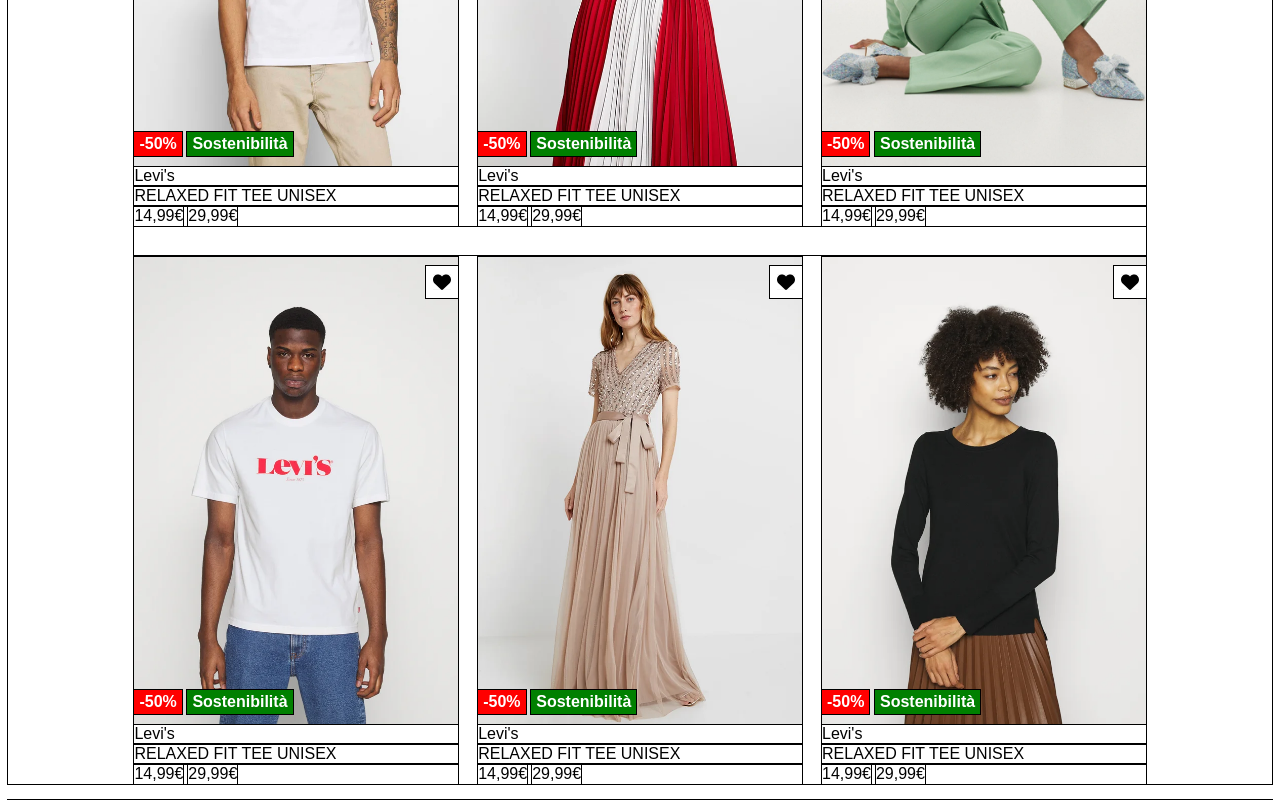
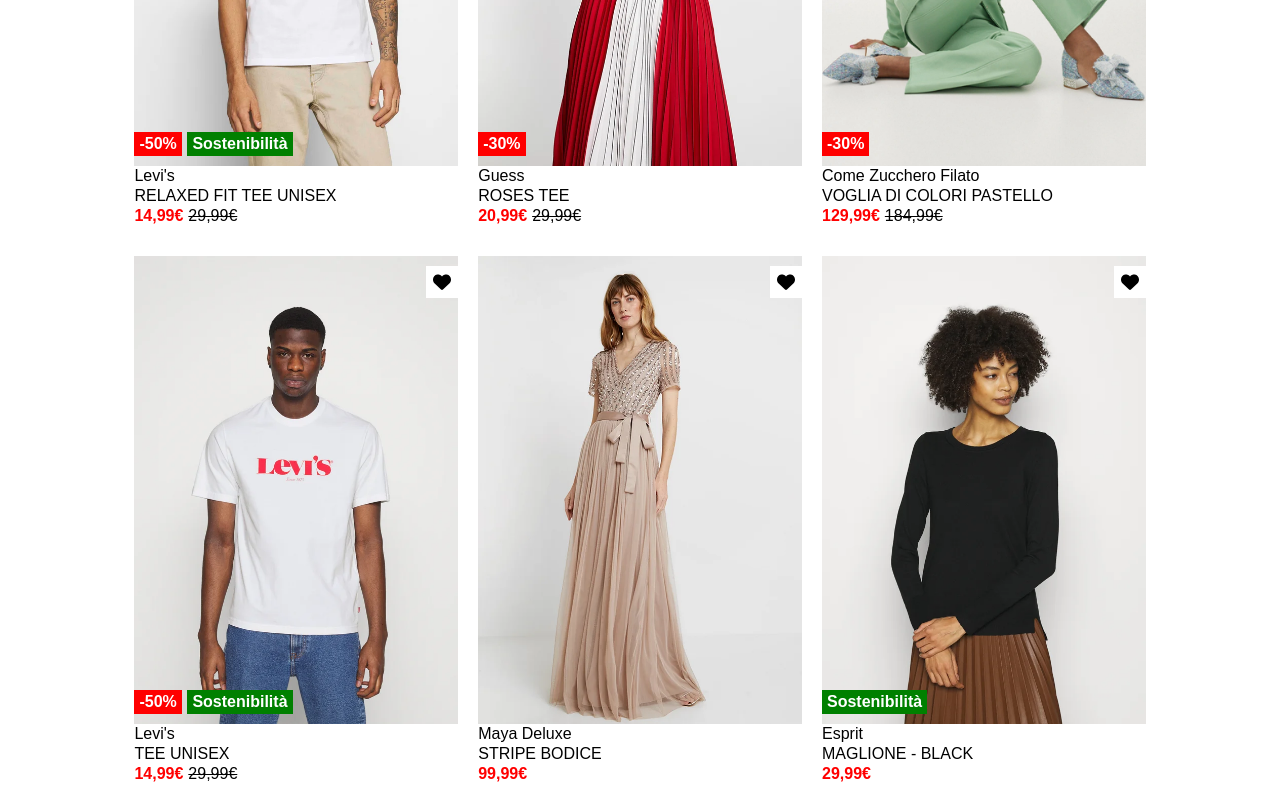
Before and after one commit to Giovanni-Greggio7/html-css-boolando, a plain HTML site: page index.html in a window 1280 px wide. Shown: the part 317-1117 px from the top of the page. Drawn offline with Linux system fonts and the light colour scheme.

Commit message:
Add: offers details

```diff
--- a/css/debug.css
+++ b/css/debug.css
@@ -1,6 +1,6 @@
-* {
+/* * {
     outline: 1px solid black;
-}
+} */
 
 * {
     font-family: sans-serif;
--- a/css/style.css
+++ b/css/style.css
@@ -58,6 +58,16 @@ main {
     padding: 2px 5px;
 }
 
+.sustain2 {
+    background-color: green;
+    color: white;
+    font-weight: 600;
+    position: absolute;
+    left: 0px;
+    bottom: 10px;
+    padding: 2px 5px;
+}
+
 /* .text {
     line-height: 2px;
 } */
@@ -75,9 +85,12 @@ p {
 }
 
 .offer {
-
+    color: red;
+    font-weight: 600;
 }
 
 .original {
+    font-weight: 200;
+    text-decoration: line-through;
 
 }
--- a/index.html
+++ b/index.html
@@ -72,8 +72,7 @@
                    </div>
 
                    <div class="card-text1">
-                       <p class="discount">-50%</p>
-                       <p class="sustain">Sostenibilità</p>
+                       <p class="discount">-30%</p>
                    </div>
 
                    <div>
@@ -82,10 +81,10 @@
 
                </figure>
                <div class="text">
-                  <p>Levi's</p>
-                  <p>RELAXED FIT TEE UNISEX</p>
+                  <p>Guess</p>
+                  <p>ROSES TEE</p>
                   <div class="price">
-                      <p class="offer">14,99€</p>
+                      <p class="offer">20,99€</p>
                       <p class="original">29,99€</p>
                   </div>
                </div>
@@ -104,8 +103,7 @@
                     </div>
 
                     <div class="card-text1">
-                        <p class="discount">-50%</p>
-                        <p class="sustain">Sostenibilità</p>
+                        <p class="discount">-30%</p>
                     </div>
 
                     <div>
@@ -114,11 +112,11 @@
 
                 </figure>
                 <div class="text">
-                   <p>Levi's</p>
-                   <p>RELAXED FIT TEE UNISEX</p>
+                   <p>Come Zucchero Filato</p>
+                   <p>VOGLIA DI COLORI PASTELLO</p>
                    <div class="price">
-                       <p class="offer">14,99€</p>
-                       <p class="original">29,99€</p>
+                       <p class="offer">129,99€</p>
+                       <p class="original">184,99€</p>
                    </div>
                 </div>
              </div>
@@ -149,7 +147,7 @@
             </figure>
              <div class="text">
                  <p>Levi's</p>
-                 <p>RELAXED FIT TEE UNISEX</p>
+                 <p>TEE UNISEX</p>
                  <div class="price">
                      <p class="offer">14,99€</p>
                      <p class="original">29,99€</p>
@@ -169,22 +167,15 @@
 
                  </div>
 
-                 <div class="card-text1">
-                     <p class="discount">-50%</p>
-                     <p class="sustain">Sostenibilità</p>
-                 </div>
-
                  <div>
                       <img src="./images/img/5.webp" width="100%" alt="">
                  </div>
 
              </figure>
              <div class="text">
-                 <p>Levi's</p>
-                 <p>RELAXED FIT TEE UNISEX</p>
-                 <div class="price">
-                      <p class="offer">14,99€</p>
-                      <p class="original">29,99€</p>
+                 <p>Maya Deluxe</p>
+                 <p>STRIPE BODICE</p>
+                 <p class="offer">99,99€</p>
                  </div>
              </div>
           </div>
@@ -202,8 +193,7 @@
                  </div>
 
                  <div class="card-text1">
-                     <p class="discount">-50%</p>
-                     <p class="sustain">Sostenibilità</p>
+                     <p class="sustain2">Sostenibilità</p>
                     </div>
 
                  <div>
@@ -212,11 +202,10 @@
 
                 </figure>
              <div class="text">
-                 <p>Levi's</p>
-                 <p>RELAXED FIT TEE UNISEX</p>
-                 <div class="price">
-                         <p class="offer">14,99€</p>
-                     <p class="original">29,99€</p>
+                 <p>Esprit</p>
+                 <p>MAGLIONE - BLACK</p>
+                 <p class="offer">29,99€</p>
+
                  </div>
              </div>
         </div>
```
